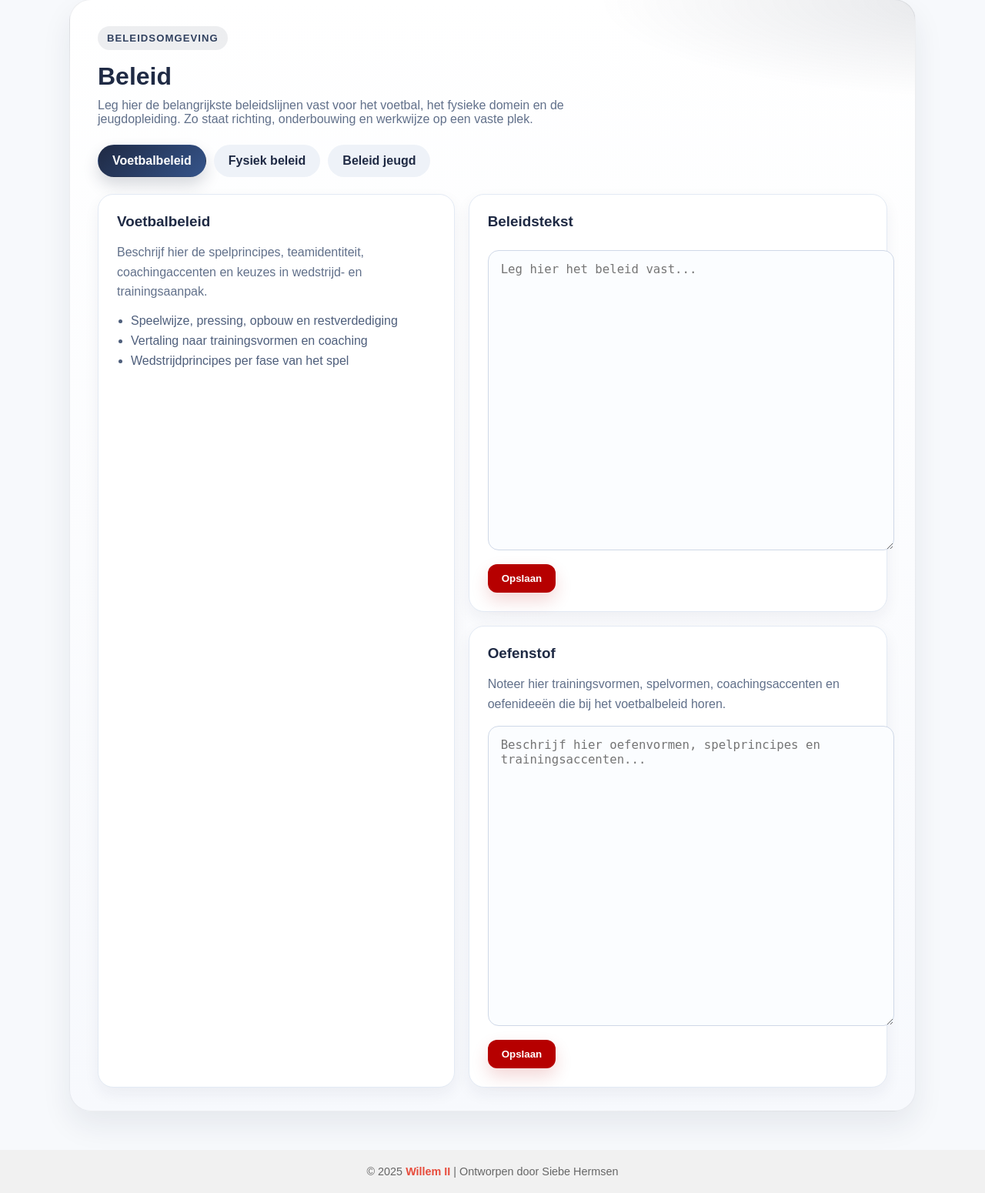
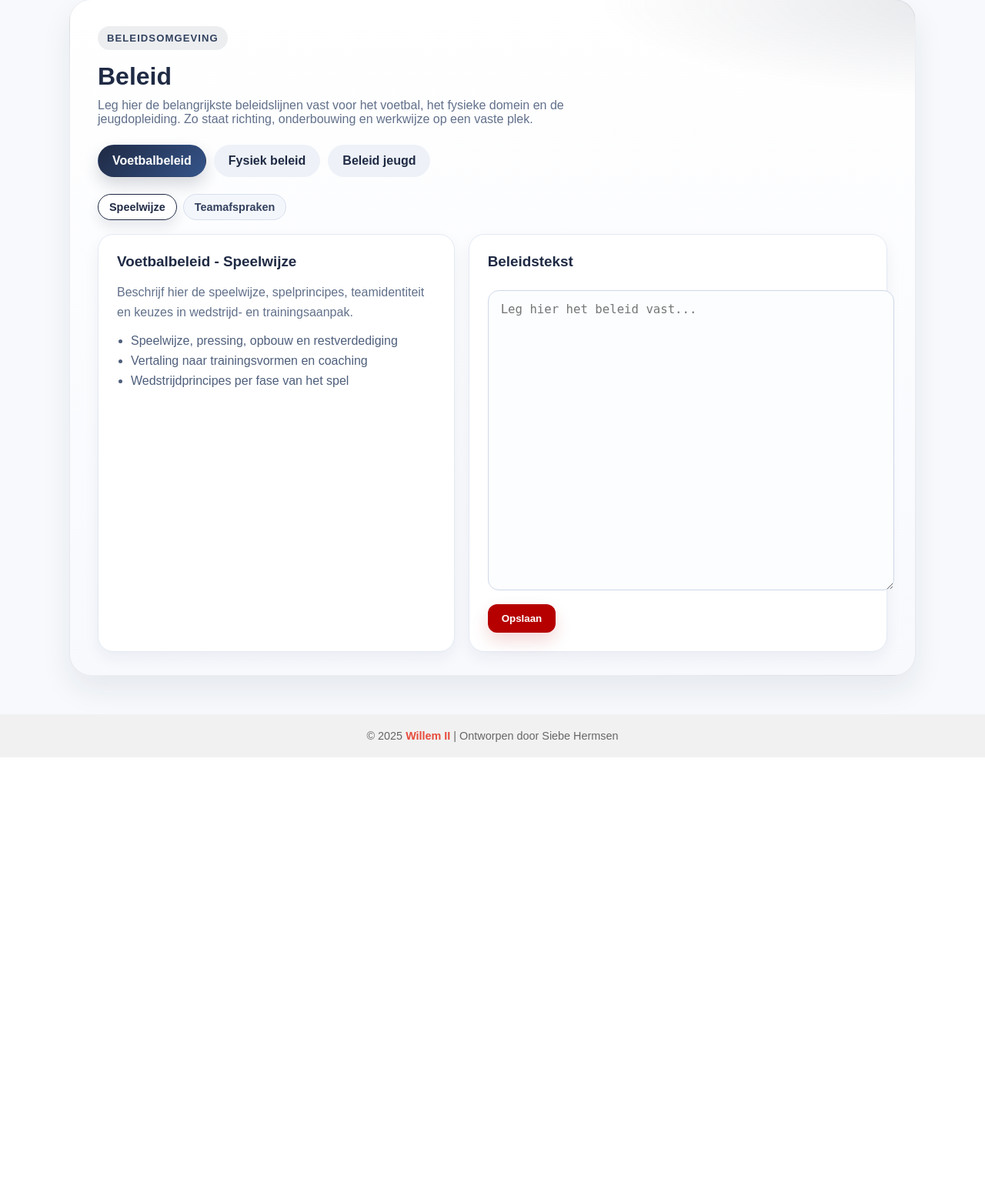
Before and after one commit to siebehermsen/Dashboard-Willem-II-, a Django app: page /beleid/ in a window 1280 px wide. Shown: the part 131-1681 px from the top of the page at 77% size. After the commit the page ends 1115 px from the top, so only its background shows below. Run offline with Django 5.2, Linux system fonts and the light colour scheme; a user stored in the database is signed in; data comes from the database, SQL or seed files in the repository; tables that the repository leaves empty hold one stand-in row (values such as "Sample post").

Commit message:
Add voetbalbeleid subtabs for speelwijze and teamafspraken

```diff
--- a/main/templates/beleid.html
+++ b/main/templates/beleid.html
@@ -185,6 +185,13 @@
         <a class="beleid-tab {% if beleid_tab == 'beleid-jeugd' %}active{% endif %}" href="/beleid/?tab=beleid-jeugd">Beleid jeugd</a>
     </div>
 
+    {% if beleid_tab == "voetbalbeleid" %}
+    <div class="beleid-subtabs">
+        <a class="beleid-subtab {% if beleid_subtab == 'speelwijze' %}active{% endif %}" href="/beleid/?tab=voetbalbeleid&subtab=speelwijze">Speelwijze</a>
+        <a class="beleid-subtab {% if beleid_subtab == 'teamafspraken' %}active{% endif %}" href="/beleid/?tab=voetbalbeleid&subtab=teamafspraken">Teamafspraken</a>
+    </div>
+    {% endif %}
+
     {% if beleid_tab == "fysiek-beleid" %}
     <div class="beleid-subtabs">
         <a class="beleid-subtab {% if beleid_subtab == 'voeding' %}active{% endif %}" href="/beleid/?tab=fysiek-beleid&subtab=voeding">Voeding</a>
@@ -205,7 +212,8 @@
     <div class="beleid-grid">
         <div class="beleid-card">
             <h3>
-                {% if beleid_tab == "voetbalbeleid" %}Voetbalbeleid{% endif %}
+                {% if beleid_tab == "voetbalbeleid" and beleid_subtab == "speelwijze" %}Voetbalbeleid - Speelwijze{% endif %}
+                {% if beleid_tab == "voetbalbeleid" and beleid_subtab == "teamafspraken" %}Voetbalbeleid - Teamafspraken{% endif %}
                 {% if beleid_tab == "fysiek-beleid" and beleid_subtab == "voeding" %}Fysiek beleid - Voeding{% endif %}
                 {% if beleid_tab == "fysiek-beleid" and beleid_subtab == "krachttraining" %}Fysiek beleid - Krachttraining{% endif %}
                 {% if beleid_tab == "fysiek-beleid" and beleid_subtab == "testen-meten" %}Fysiek beleid - Testen en meten{% endif %}
@@ -215,7 +223,8 @@
                 {% if beleid_tab == "beleid-jeugd" and beleid_subtab == "bovenbouw" %}Beleid jeugd - Bovenbouw{% endif %}
             </h3>
             <p>
-                {% if beleid_tab == "voetbalbeleid" %}Beschrijf hier de spelprincipes, teamidentiteit, coachingaccenten en keuzes in wedstrijd- en trainingsaanpak.{% endif %}
+                {% if beleid_tab == "voetbalbeleid" and beleid_subtab == "speelwijze" %}Beschrijf hier de speelwijze, spelprincipes, teamidentiteit en keuzes in wedstrijd- en trainingsaanpak.{% endif %}
+                {% if beleid_tab == "voetbalbeleid" and beleid_subtab == "teamafspraken" %}Leg hier vaste teamafspraken vast over gedrag, discipline, communicatie, rollen en standaarden binnen het team.{% endif %}
                 {% if beleid_tab == "fysiek-beleid" and beleid_subtab == "voeding" %}Leg voedingsafspraken, uitgangspunten, routines rond wedstrijddag en individuele aandachtspunten vast.{% endif %}
                 {% if beleid_tab == "fysiek-beleid" and beleid_subtab == "krachttraining" %}Beschrijf de krachtvisie, periodisering, oefenprincipes en opbouw per doelgroep of fase.{% endif %}
                 {% if beleid_tab == "fysiek-beleid" and beleid_subtab == "testen-meten" %}Gebruik dit deel voor testbeleid, meetmomenten, normen, selectie van KPI's en interpretatie-afspraken.{% endif %}
@@ -225,10 +234,15 @@
                 {% if beleid_tab == "beleid-jeugd" and beleid_subtab == "bovenbouw" %}Leg hier vast hoe de bovenbouw werkt richting prestatie, doorstroom en individuele begeleiding.{% endif %}
             </p>
             <ul class="beleid-points">
-                {% if beleid_tab == "voetbalbeleid" %}
+                {% if beleid_tab == "voetbalbeleid" and beleid_subtab == "speelwijze" %}
                 <li>Speelwijze, pressing, opbouw en restverdediging</li>
                 <li>Vertaling naar trainingsvormen en coaching</li>
                 <li>Wedstrijdprincipes per fase van het spel</li>
+                {% endif %}
+                {% if beleid_tab == "voetbalbeleid" and beleid_subtab == "teamafspraken" %}
+                <li>Afspraken over houding, discipline en voorbereiding</li>
+                <li>Rolverdeling binnen team en stafcommunicatie</li>
+                <li>Gedragsnormen op training, wedstrijddag en daarbuiten</li>
                 {% endif %}
                 {% if beleid_tab == "fysiek-beleid" and beleid_subtab == "voeding" %}
                 <li>Wedstrijddag voeding en herstelmomenten</li>
@@ -273,24 +287,11 @@
                 <h3>Beleidstekst</h3>
                 <form method="post">
                     {% csrf_token %}
-                    <input type="hidden" name="section" value="{% if beleid_tab == 'voetbalbeleid' %}voetbalbeleid{% else %}{{ beleid_tab }}:{{ beleid_subtab }}{% endif %}">
+                    <input type="hidden" name="section" value="{{ beleid_tab }}:{{ beleid_subtab }}">
                     <textarea name="text" placeholder="Leg hier het beleid vast...">{{ beleid_current_text }}</textarea>
                     <button type="submit" class="beleid-btn">Opslaan</button>
                 </form>
             </div>
-
-            {% if beleid_tab == "voetbalbeleid" %}
-            <div class="beleid-card">
-                <h3>Oefenstof</h3>
-                <p>Noteer hier trainingsvormen, spelvormen, coachingsaccenten en oefenideeën die bij het voetbalbeleid horen.</p>
-                <form method="post">
-                    {% csrf_token %}
-                    <input type="hidden" name="section" value="voetbalbeleid:oefenstof">
-                    <textarea name="text" placeholder="Beschrijf hier oefenvormen, spelprincipes en trainingsaccenten...">{{ voetbalbeleid_oefenstof_text }}</textarea>
-                    <button type="submit" class="beleid-btn">Opslaan</button>
-                </form>
-            </div>
-            {% endif %}
         </div>
     </div>
 </section>
--- a/main/views.py
+++ b/main/views.py
@@ -3530,7 +3530,7 @@ def beleid(request):
         beleid_tab = "voetbalbeleid"
 
     subtab_options = {
-        "voetbalbeleid": ["voetbalbeleid"],
+        "voetbalbeleid": ["speelwijze", "teamafspraken"],
         "fysiek-beleid": ["voeding", "krachttraining", "testen-meten", "leefstijl"],
         "beleid-jeugd": ["onderbouw", "middenbouw", "bovenbouw"],
     }
@@ -3538,7 +3538,7 @@ def beleid(request):
     if beleid_subtab not in subtab_options[beleid_tab]:
         beleid_subtab = subtab_options[beleid_tab][0]
 
-    section_key = beleid_tab if beleid_tab == "voetbalbeleid" else f"{beleid_tab}:{beleid_subtab}"
+    section_key = f"{beleid_tab}:{beleid_subtab}"
 
     def section_text(section_key: str) -> str:
         item = (
@@ -3565,7 +3565,6 @@ def beleid(request):
         "beleid_tab": beleid_tab,
         "beleid_subtab": beleid_subtab,
         "beleid_current_text": section_text(section_key),
-        "voetbalbeleid_oefenstof_text": section_text("voetbalbeleid:oefenstof"),
     })
 
 
```
